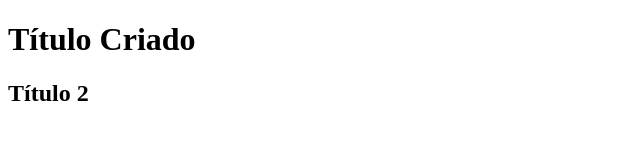
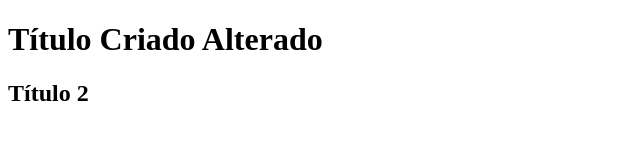
Before and after one commit to MoysesDC/aula-git, a plain HTML site: page index.html in a window 1280 px wide. Shown: the whole page, without its empty margins (0-640 px from the left). Drawn offline with Linux system fonts and the light colour scheme.

Commit message:
titulo alterado

```diff
--- a/index.html
+++ b/index.html
@@ -6,7 +6,7 @@
     <title>Git e GitHub</title>
 </head>
 <body>
-    <h1>Título Criado</h1>
+    <h1>Título Criado Alterado</h1>
     <h2>Título 2</h2>
 </body>
 </html>
```
